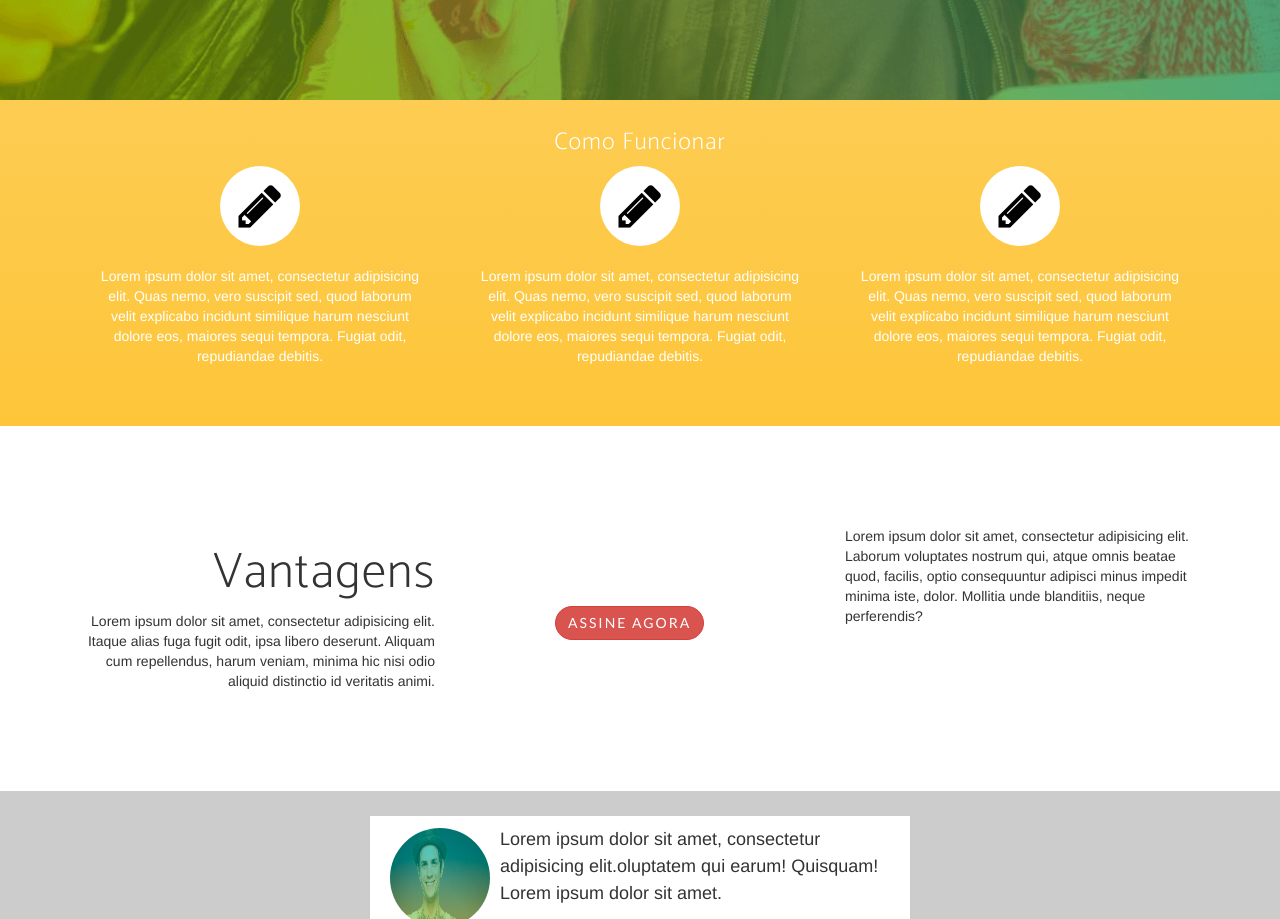
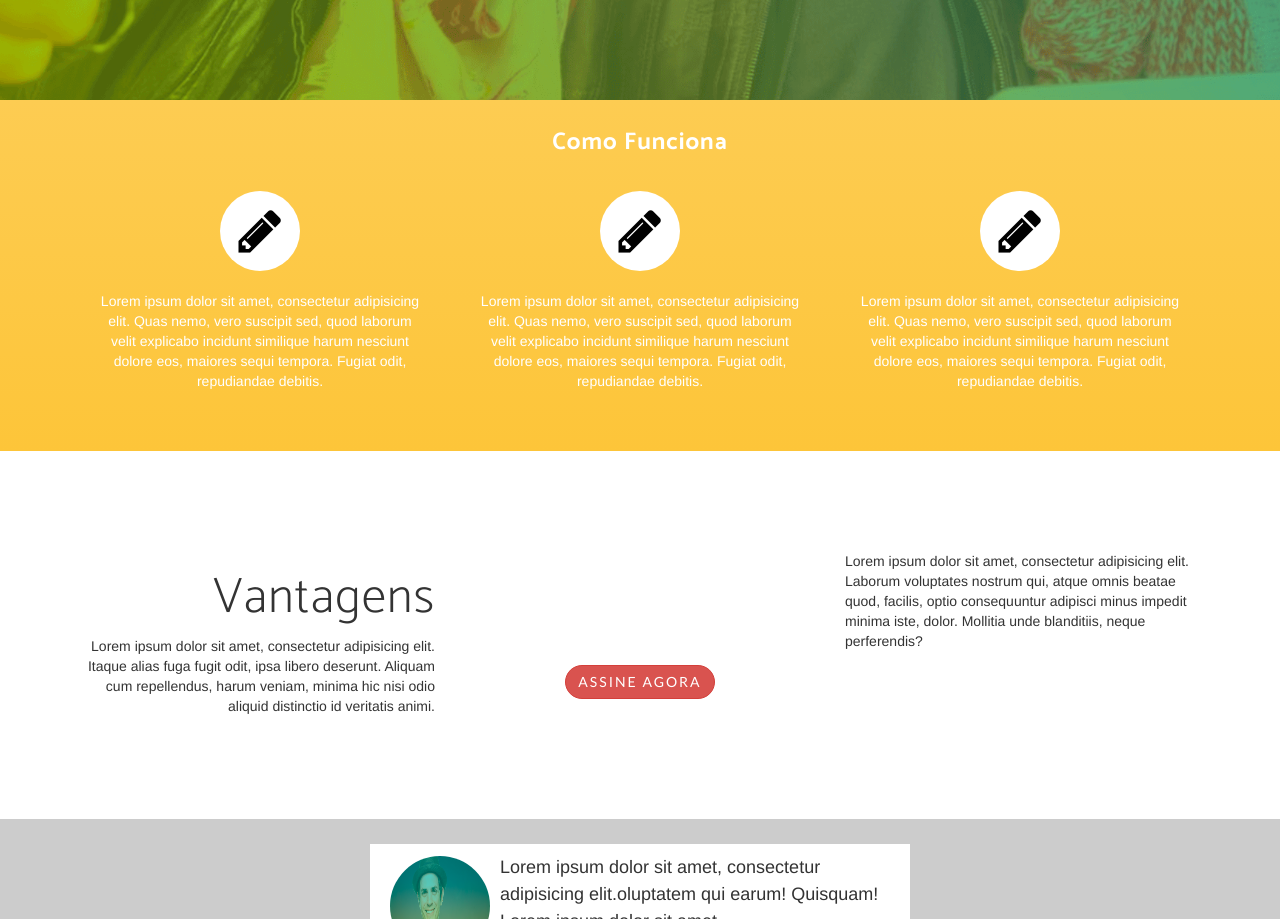
Before and after one commit to deividvs/PiggyBankerSite, a website: page index.html in a window 1280 px wide. Shown: the part 700-1619 px from the top of the page. Drawn offline with nearby package versions, Linux system fonts and the light colour scheme; a web font is replaced by a local one.

Commit message:
fixed style

```diff
--- a/css/main.css
+++ b/css/main.css
@@ -1,5 +1,15 @@
 header, .download, .features, .overlay, .contact .bg-primary{
   overflow-x: hidden;
+}
+
+h3{
+  font-weight: bold;
+  padding-bottom: 25px;
+}
+
+.features{
+  padding-top: 100px;
+  padding-bottom: 100px;
 }
 
 #mainNav{
@@ -54,23 +64,18 @@ header{
   font-size: 20px;
 }
 
-.btn_sign_in{
-  position: absolute;
-  display: inline-block;
-  margin-left: 65px;
-  margin-top: 40px;
+.block_sign{
+  padding-top: 10%;
+  text-align: center;
+  padding-bottom: 20px;
 }
 
-.block_sign{
-  padding: 40px;
+.btn_sign_in{
+  margin: 0 auto;
 }
 
 .download{
   padding: 10px!important;
-}
-
-#contact{
-
 }
 
 .chatmessage{
--- a/index.html
+++ b/index.html
@@ -127,7 +127,7 @@
             <div class="row">
                 <div class="col-md-12 wow lightSpeedIn" data-wow-duration="2s">
                   <div class="row">
-                    <h3> Como Funcionar </h3>
+                    <h3> Como Funciona </h3>
                   </div>
                   <div class="col-md-4 block_midle">
                     <div class="col-md-12">
```
